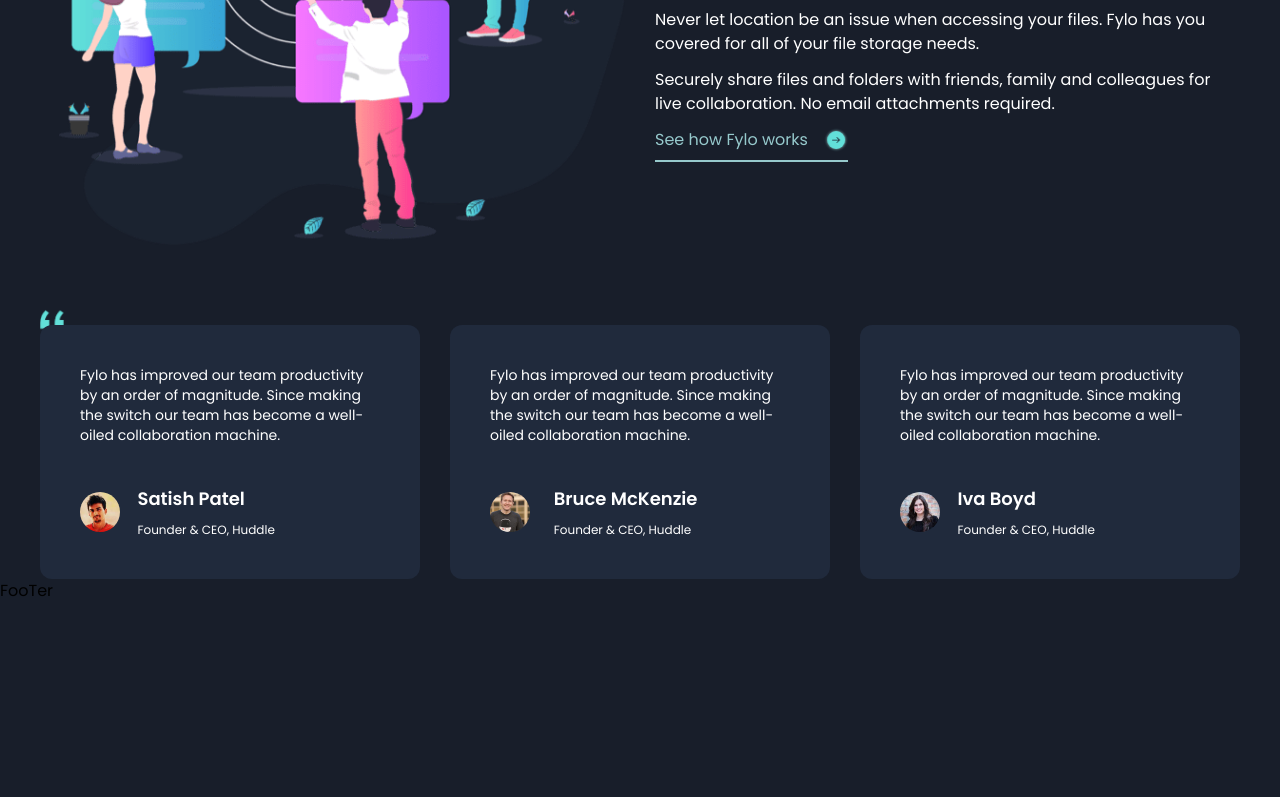
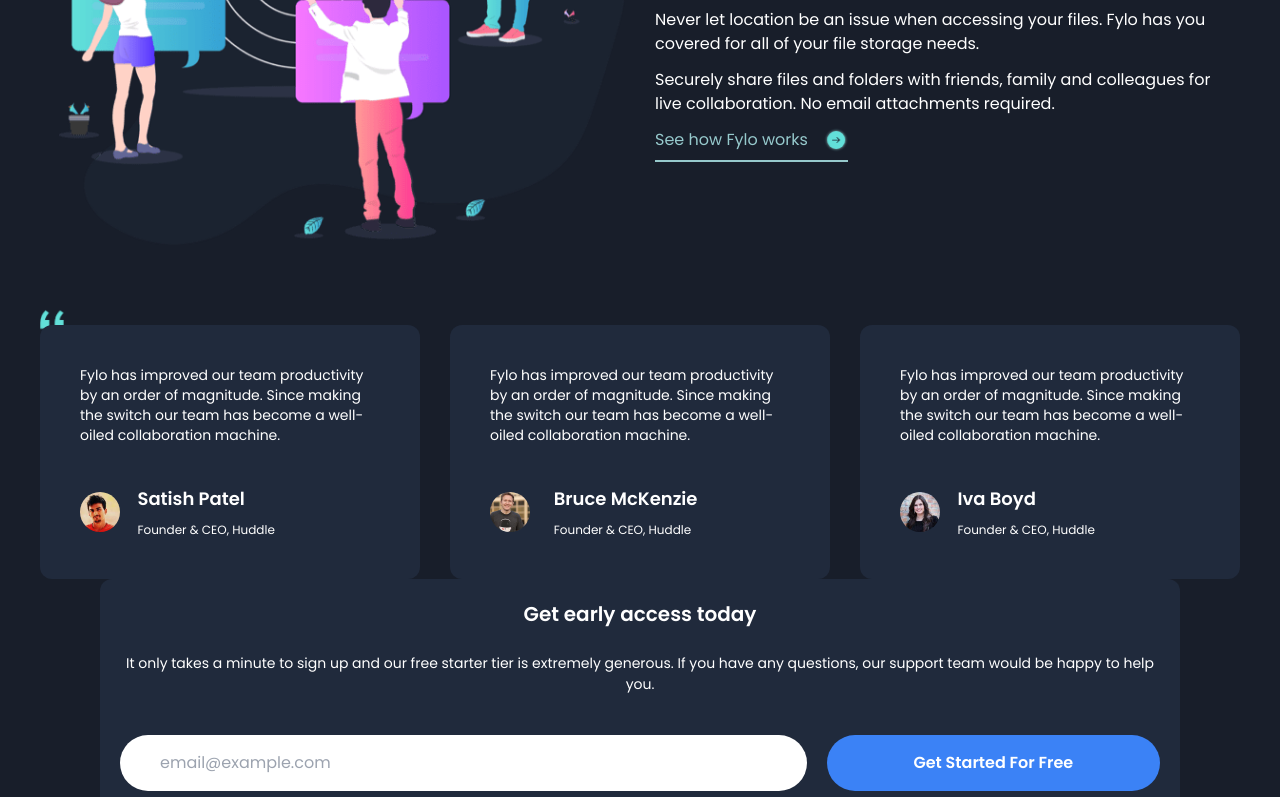
Before and after one commit to MerabetAbdelkarim/landing-page, a React (Vite) app: page / in a window 1280 px wide. Shown: the part 2000-2797 px from the top of the page. Before the commit the page ends 2603 px from the top, so only its background shows below. Built offline with nearby package versions, Linux system fonts and the light colour scheme.

Commit message:
add section grt started

```diff
--- /dev/null
+++ b/src/components/GetStarted.jsx
@@ -0,0 +1,19 @@
+
+function GetStarted() {
+    return (
+        <section>
+            <div className="bg-[#202a3c] rounded-xl p-5 text-center mx-[100px]">
+                <h2 className="text-white font-bold text-[20px] mb-6">Get early access today</h2>
+                <p className="text-white text-[14px] mb-10">It only takes a minute to sign up and our free starter tier is extremely generous. If you have any questions, our support team would be happy to help you.</p>
+
+                <form action="" className="grid grid-cols-1 md:grid-cols-6   gap-5">
+                    <input className=" w-full py-4 pl-10 rounded-full  md:col-start-1 md:col-end-5"  type="text" placeholder="email@example.com" />
+                    <a className="btn text-white font-bold   w-full h-fit py-4 rounded-full md:col-start-5 md:col-end-7 " href="">Get Started For Free</a>
+                </form>
+
+            </div>
+        </section>
+    )
+}
+
+export default GetStarted
--- a/src/index.css
+++ b/src/index.css
@@ -12,7 +12,7 @@
     }
 
     .btn {
-        @apply bg-[#42b0d1] hover:bg-[#8cdae4] transition-all duration-200 rounded-[20px]
+        @apply bg-blue-500  hover:bg-cyan-500 transition-all ease-in-out duration-300 rounded-[20px]
     }
 }
 
--- a/src/pages/Home.jsx
+++ b/src/pages/Home.jsx
@@ -1,4 +1,5 @@
 import Features from "../components/Features"
+import GetStarted from "../components/GetStarted"
 import Landing from "../components/Landing"
 import StayProductive from "../components/StayProductive"
 import Testimonials from "../components/Testimonials"
@@ -10,6 +11,7 @@
       <Features />
       <StayProductive/>
       <Testimonials/>
+      <GetStarted/>
     </>
   )
 }
```
